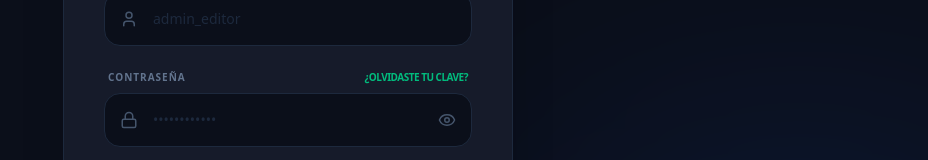
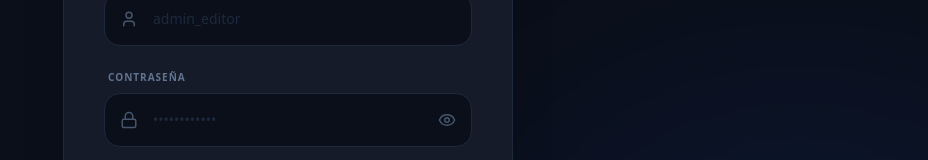
Before and after one commit to darlinlvaldez/404news, a Next.js app: page /admin/login in a window 1280 px wide. Shown: the part 455-615 px from the top of the page, without its empty margins (352-1280 px from the left). Built offline with nearby package versions, Linux system fonts and the light colour scheme.

Commit message:
Redis corregido

```diff
--- a/app/admin/login/page.jsx
+++ b/app/admin/login/page.jsx
@@ -101,7 +101,6 @@ export default function AdminLogin() {
             <div className="space-y-2">
               <div className="flex justify-between items-center px-1">
                 <label className="text-[10px] font-black text-slate-500 uppercase tracking-widest">Contraseña</label>
-                <a href="#" className="text-[10px] font-bold text-emerald-500 hover:text-emerald-400 transition uppercase tracking-tighter">¿Olvidaste tu clave?</a>
               </div>
               <div className="relative group">
                 <div className="absolute inset-y-0 left-4 flex items-center text-slate-600 group-focus-within:text-emerald-500 transition-colors">
```
Also changed, not shown: 1 other file (tests, documents, lock files or other folders).
